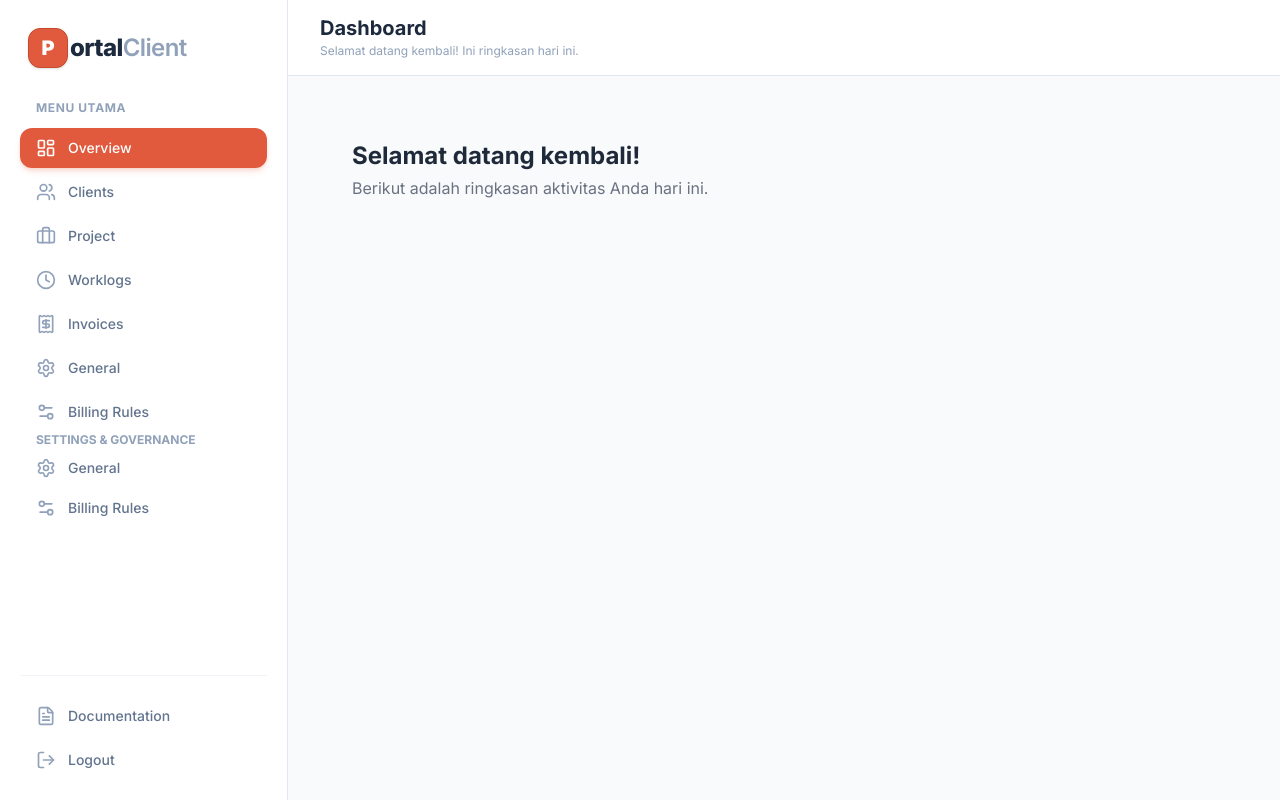
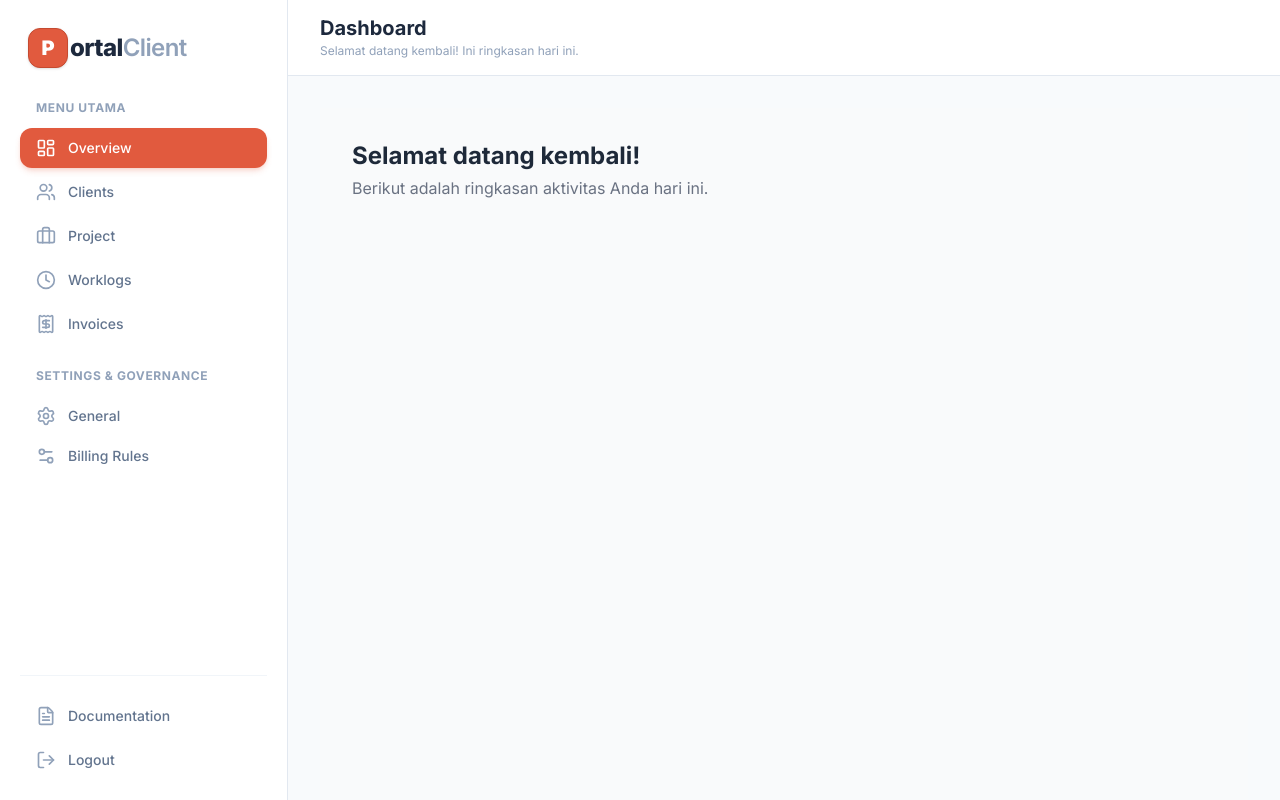
Before and after one commit to DenDev377/PortalClient, a Next.js app: page /dashboard in a window 1280 px wide. Built offline with nearby package versions, Linux system fonts and the light colour scheme.

Commit message:
style: menghapus flexbox yang salah dan improvisasi sidebar

```diff
--- a/app/dashboard/page.tsx
+++ b/app/dashboard/page.tsx
@@ -6,7 +6,7 @@ export default function DashboardPage() {
 
 
             {/* Main Content */}
-            <main className="flex-1 p-8 max-w-7xl w-full mx-auto">
+            <main className="flex-1 p-8 w-full mx-auto">
                 <div className="mb-8">
                     <h2 className="text-2xl font-bold text-gray-800">Selamat datang kembali!</h2>
                     <p className="text-gray-500 mt-1">Berikut adalah ringkasan aktivitas Anda hari ini.</p>
--- a/components/layout/Sidebar.tsx
+++ b/components/layout/Sidebar.tsx
@@ -12,8 +12,7 @@ export default function SidebarPage() {
         { name: "Project", href: "/dashboard/projects", icon: <Briefcase className="w-5 h-5" /> },
         { name: "Worklogs", href: "/dashboard/worklogs", icon: <Clock className="w-5 h-5" /> },
         { name: "Invoices", href: "/dashboard/invoices", icon: <Receipt className="w-5 h-5" /> },
-        { name: "General", href: "/dashboard/general", icon: <Settings className="w-5 h-5" /> },
-        { name: "Billing Rules", href: "/dashboard/billing", icon: <Settings2 className="w-5 h-5 " /> }
+
     ]
     const menuItems2 = [
         { name: "General", href: "/dashboard/general", icon: <Settings className="w-5 h-5" /> },
@@ -33,7 +32,7 @@ export default function SidebarPage() {
             </div>
 
             {/* Main Navigation */}
-            <div className="flex-1">
+            <div className="mb-6">
                 <h2 className="px-4 text-xs font-bold text-slate-400 uppercase tracking-wider mb-3">
                     Menu Utama
                 </h2>
@@ -59,25 +58,25 @@ export default function SidebarPage() {
                 </nav>
             </div>
 
-            <div className="flex-1">
-                <h2 className="px-4 text-xs font-bold text-slate-400 uppercase tracking-widermb-3">
+            <div className="mb-6">
+                <h2 className="px-4 text-xs font-bold text-slate-400 uppercase tracking-wider mb-3">
                     Settings & Governance
                 </h2>
-                {menuItems2.map((item) => {
-                    const isActive = pathname === item.href;
+                {menuItems2.map((items) => {
+                    const isActive = pathname === items.href;
                     return (
                         <Link
-                            key={item.name}
-                            href={item.href}
+                            key={items.name}
+                            href={items.href}
                             className={`w-full flex items-center gap-3 px-4 py-2.5 rounded-xl text-sm font-medium transition-all duration-200 ${isActive
                                 ? "bg-[#E15A3E] text-white shadow-md shadow-[#E15A3E]/20"
                                 : "text-slate-500 hover:bg-[#FFF0ED] hover:text-[#E15A3E]"
                                 }`}
                         >
                             <span className={isActive ? "text-white" : "text-slate-400"}>
-                                {item.icon}
+                                {items.icon}
                             </span>
-                            <span>{item.name}</span>
+                            <span>{items.name}</span>
                         </Link>
                     )
                 })}
@@ -85,7 +84,7 @@ export default function SidebarPage() {
             </div>
 
             {/* Bottom Actions */}
-            <div className="border-t border-slate-100 pt-5 mt-5 space-y-1">
+            <div className="border-t border-slate-100 pt-5 mt-auto space-y-1">
                 <Link
                     href="/dashboard/settings"
                     className="flex items-center gap-3 px-4 py-2.5 rounded-xl text-sm font-medium text-slate-500 hover:bg-[#FFF0ED] hover:text-[#E15A3E] transition-all duration-200"
```
